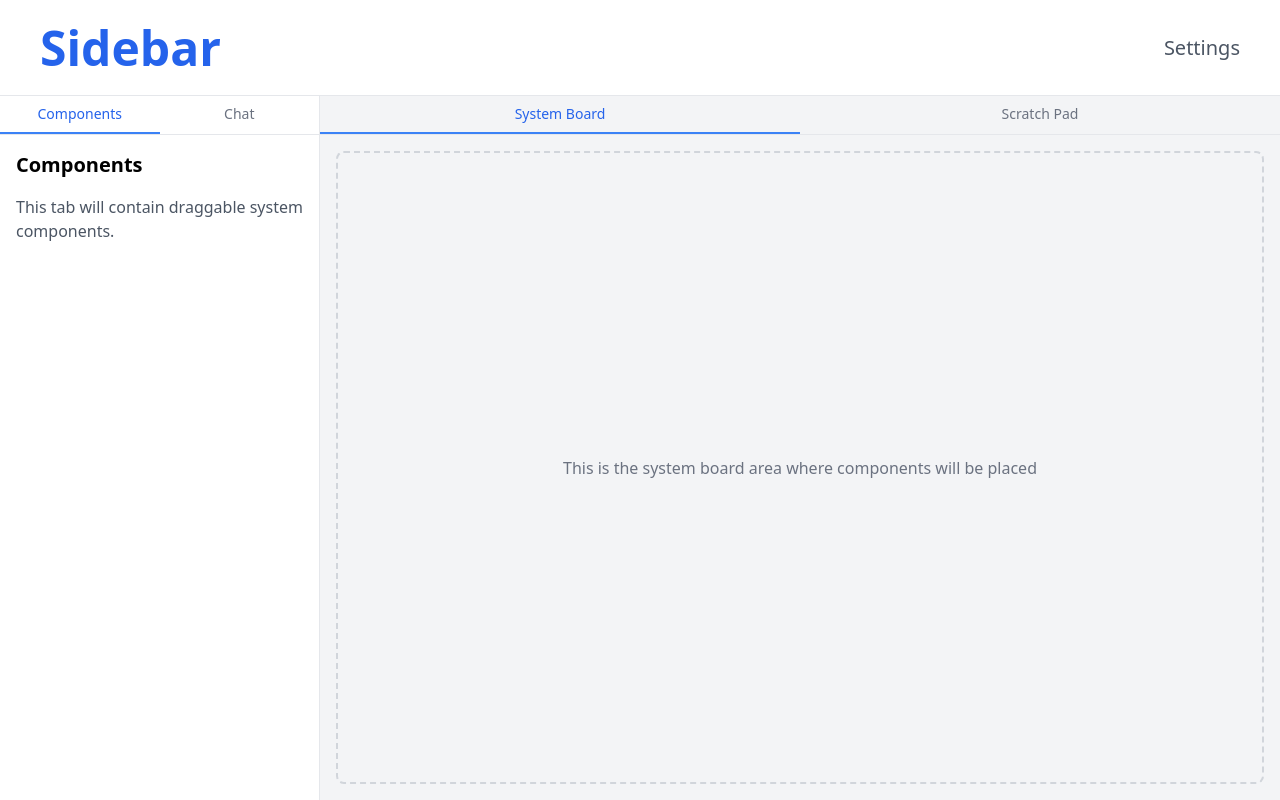
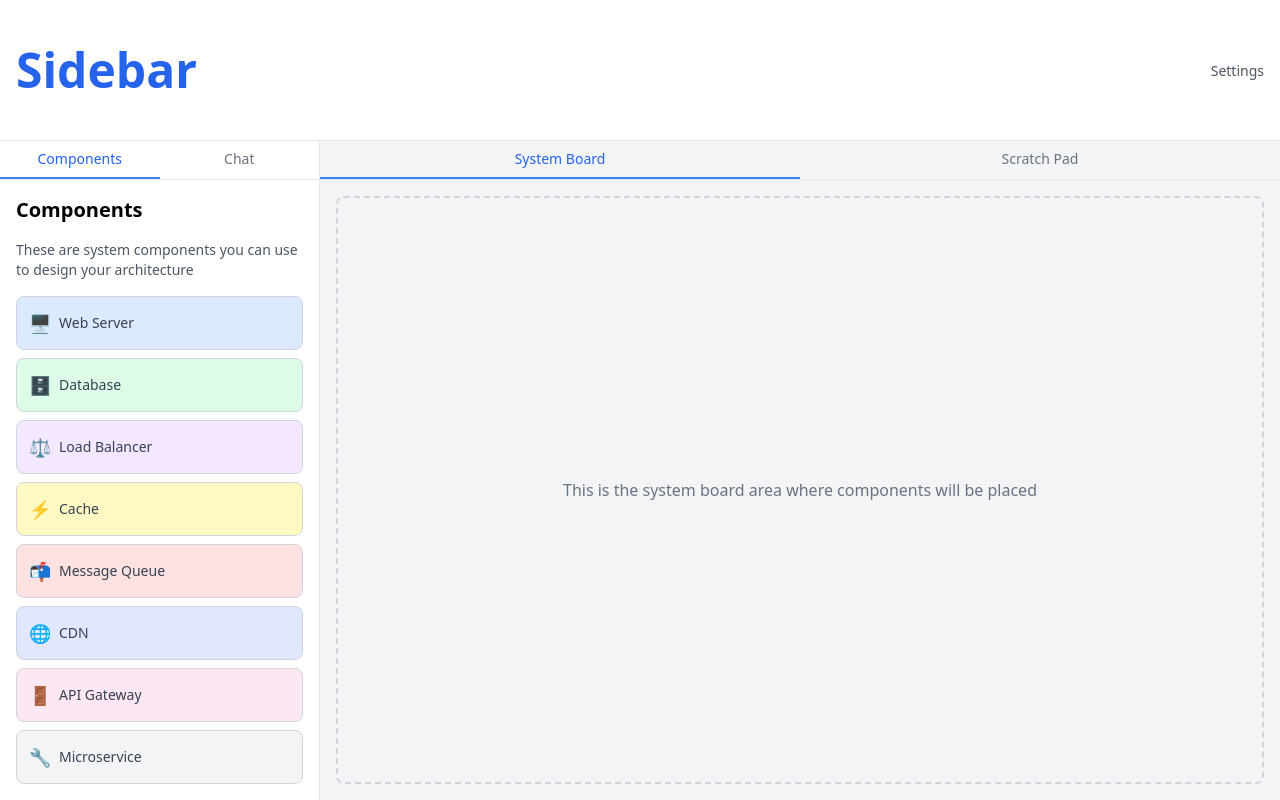
Before and after one commit to user0824/Sidebar, a React (Vite) app: page / in a window 1280 px wide. Built offline with nearby package versions, Linux system fonts and the light colour scheme.

Commit message:
dnd-kit and sample components for building dnd functionality

```diff
--- a/package.json
+++ b/package.json
@@ -14,6 +14,9 @@
     "preview": "vite preview"
   },
   "dependencies": {
+    "@dnd-kit/core": "^6.3.1",
+    "@dnd-kit/sortable": "^10.0.0",
+    "@dnd-kit/utilities": "^3.2.2",
     "react": "^19.1.0",
     "react-dom": "^19.1.0"
   }
--- a/src/App.tsx
+++ b/src/App.tsx
@@ -6,11 +6,11 @@ import Board from './components/Board';
 function App() {
   return (
     <div className='flex flex-col h-screen bg-gray-100 game-container'>
-      <header className='h-24 bg-white border-b border-gray-200 flex items-center justify-between px-10 app-header'>
+      <header className='h-48 bg-white border-b border-gray-200 flex items-center justify-between px-4 app-header'>
         <div className='font-bold text-5xl text-blue-600 app-name'>Sidebar</div>
         <div className='flex items-center space-x-4 user-controls'>
           <button className='text-gray-600 hover:text-gray-800'>
-            <span className='text-xl'>Settings</span>
+            <span className='text-sm'>Settings</span>
           </button>
         </div>
       </header>
--- a/src/components/ComponentList.tsx
+++ b/src/components/ComponentList.tsx
@@ -1,12 +1,53 @@
 import React from 'react';
+
+// This si the sample component list. We can add Austins generated custom icons later!
+const systemComponents = [
+  { id: 'web-server', name: 'Web Server', icon: '🖥️', color: 'bg-blue-100' },
+  { id: 'database', name: 'Database', icon: '🗄️', color: 'bg-green-100' },
+  {
+    id: 'load-balancer',
+    name: 'Load Balancer',
+    icon: '⚖️',
+    color: 'bg-purple-100',
+  },
+  { id: 'cache', name: 'Cache', icon: '⚡', color: 'bg-yellow-100' },
+  { id: 'queue', name: 'Message Queue', icon: '📬', color: 'bg-red-100' },
+  { id: 'cdn', name: 'CDN', icon: '🌐', color: 'bg-indigo-100' },
+  { id: 'api-gateway', name: 'API Gateway', icon: '🚪', color: 'bg-pink-100' },
+  {
+    id: 'microservice',
+    name: 'Microservice',
+    icon: '🔧',
+    color: 'bg-gray-100',
+  },
+];
 
 const ComponentList: React.FC = () => {
   return (
     <div className='p-4'>
       <h2 className='text-xl font-bold mb-4'>Components</h2>
-      <p className='text-gray-600'>
-        This tab will contain draggable system components.
+      <p className='text-gray-600 text-sm mb-4'>
+        These are system components you can use to design your architecture
       </p>
+
+      <div className='space-y-2'>
+        {systemComponents.map((component) => (
+          <div
+            key={component.id}
+            className={`
+              ${component.color}
+              border border-gray-300 rounded-lg p-3
+              flex items-center space-x-2 cursor-pointer
+              hover:shadow-md transition-shadow
+            `}
+          >
+            <span className='text-lg'>{component.icon}</span>
+            <span className='text-sm font-medium text-gray-700'>
+              {component.name}
+            </span>
+          </div>
+        ))}
+      </div>
     </div>
   );
 };
```
Also changed, not shown: 1 other file (tests, documents, lock files or other folders).
